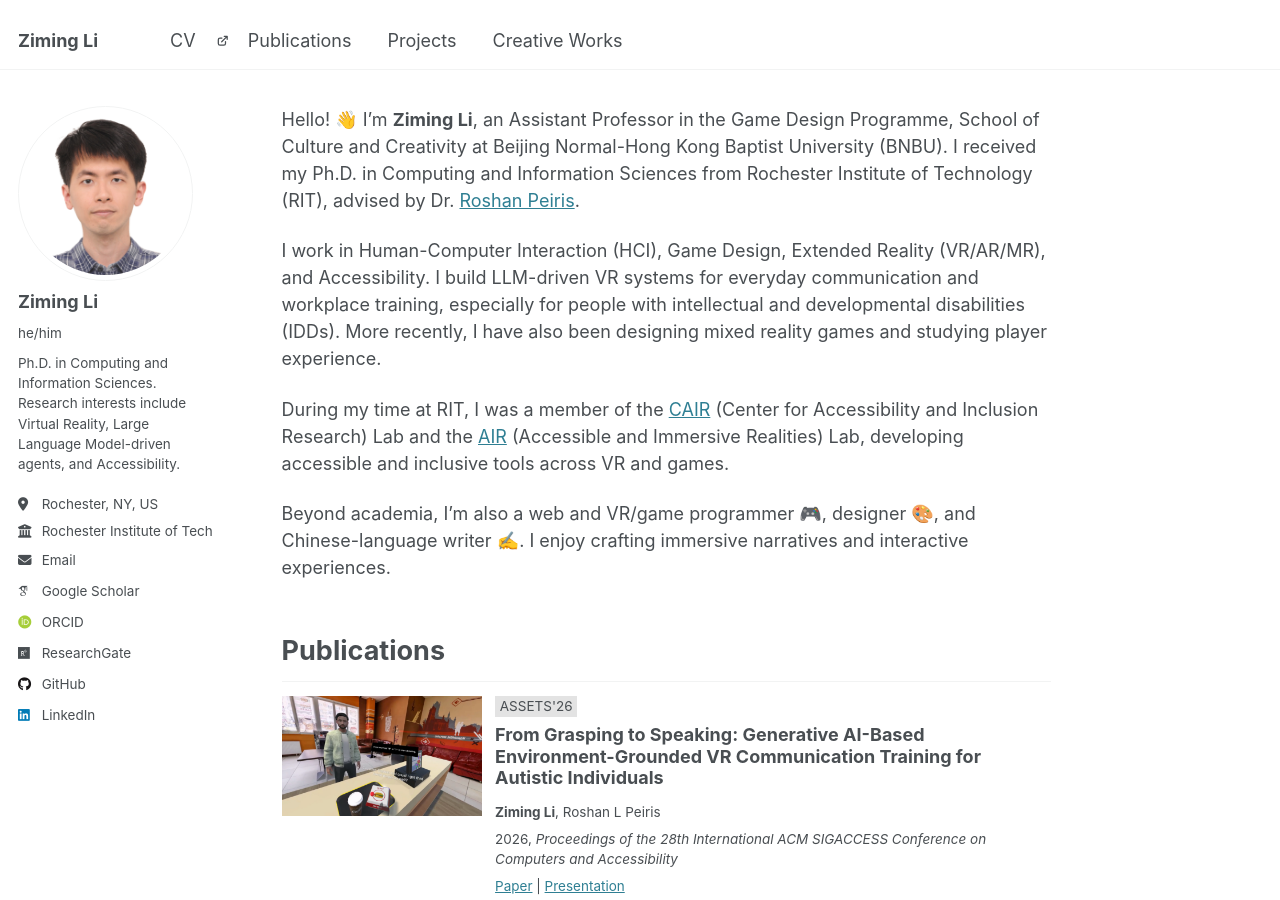
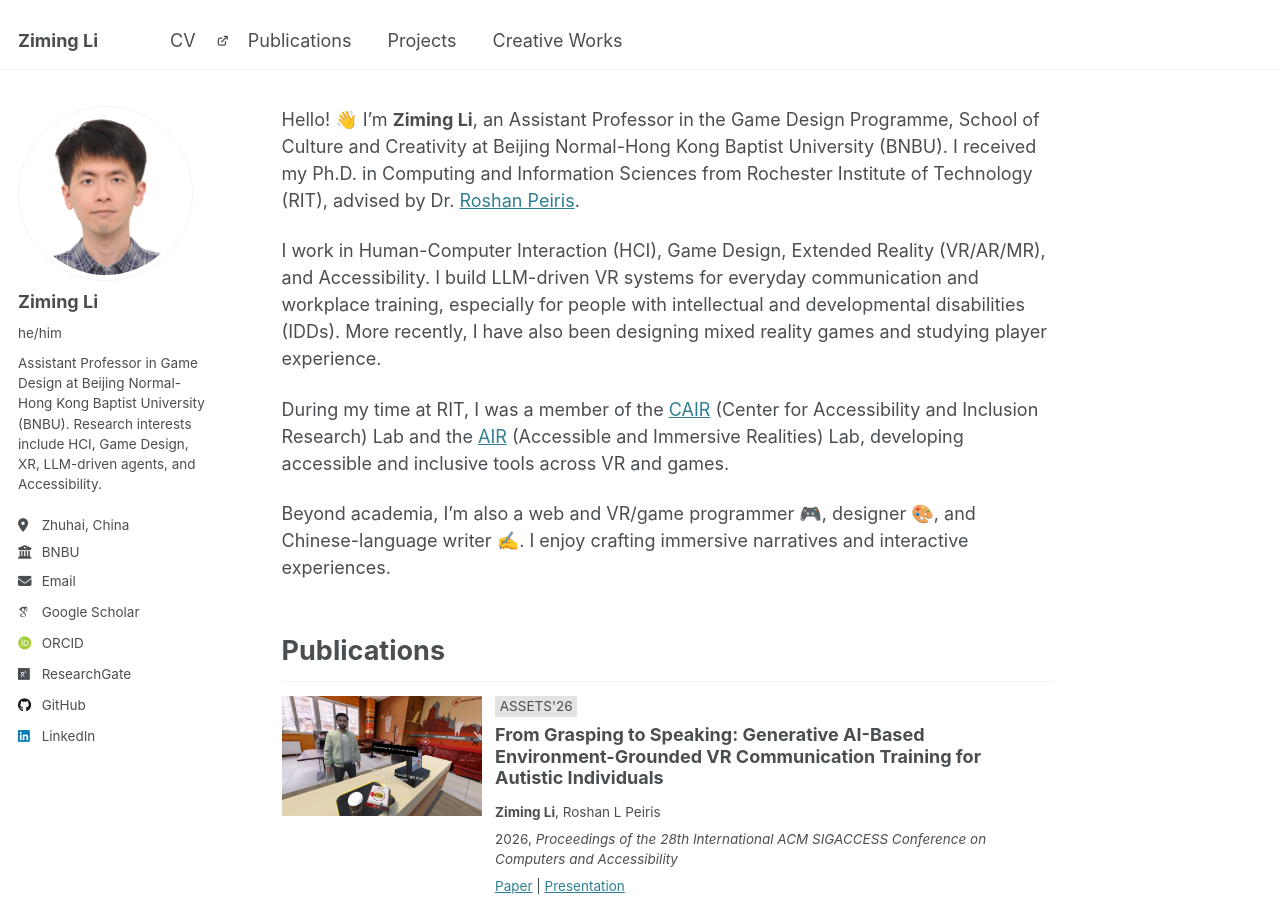
Before and after one commit to ZimingLiii/zimingliii.github.io, a Jekyll site: the page built from _pages/about.md, in a window 1280 px wide and 900 px high. Built offline with Jekyll 4.4.1, drawn with Linux system fonts in a browser that asks for light colours; some web fonts are replaced.

Commit message:
fix: update bio

```diff
--- a/_config.yml
+++ b/_config.yml
@@ -25,11 +25,11 @@ author:
   avatar           : "Ziming_Li_Profile.JPG"
   name             : "Ziming Li"
   pronouns         : "he/him"
-  bio              : "Ph.D. in Computing and Information Sciences. Research interests include Virtual Reality, Large Language Model-driven agents, and Accessibility."
-  location         : "Rochester, NY, US"
-  employer         : "Rochester Institute of Technology"
+  bio              : "Assistant Professor in Game Design at Beijing Normal-Hong Kong Baptist University (BNBU). Research interests include HCI, Game Design, XR, LLM-driven agents, and Accessibility."
+  location         : "Zhuhai, China"
+  employer         : "BNBU"
   uri              : # URL
-  email            : "zl1398@rit.edu"
+  email            : "zimingli@bnbu.edu.cn"
 
   # Academic websites
   arxiv            : # URL - Update with the correct link to your profile
```
